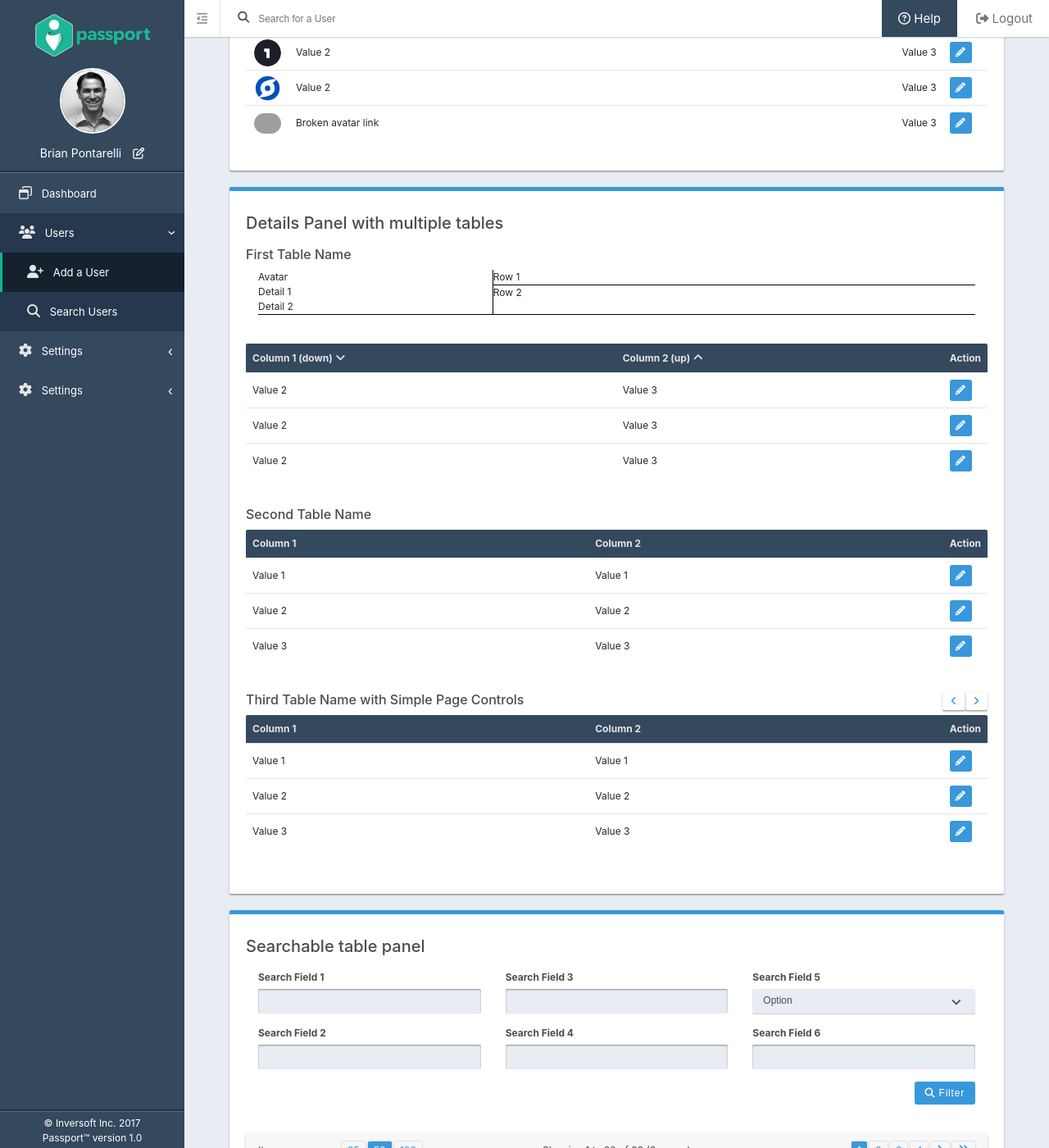
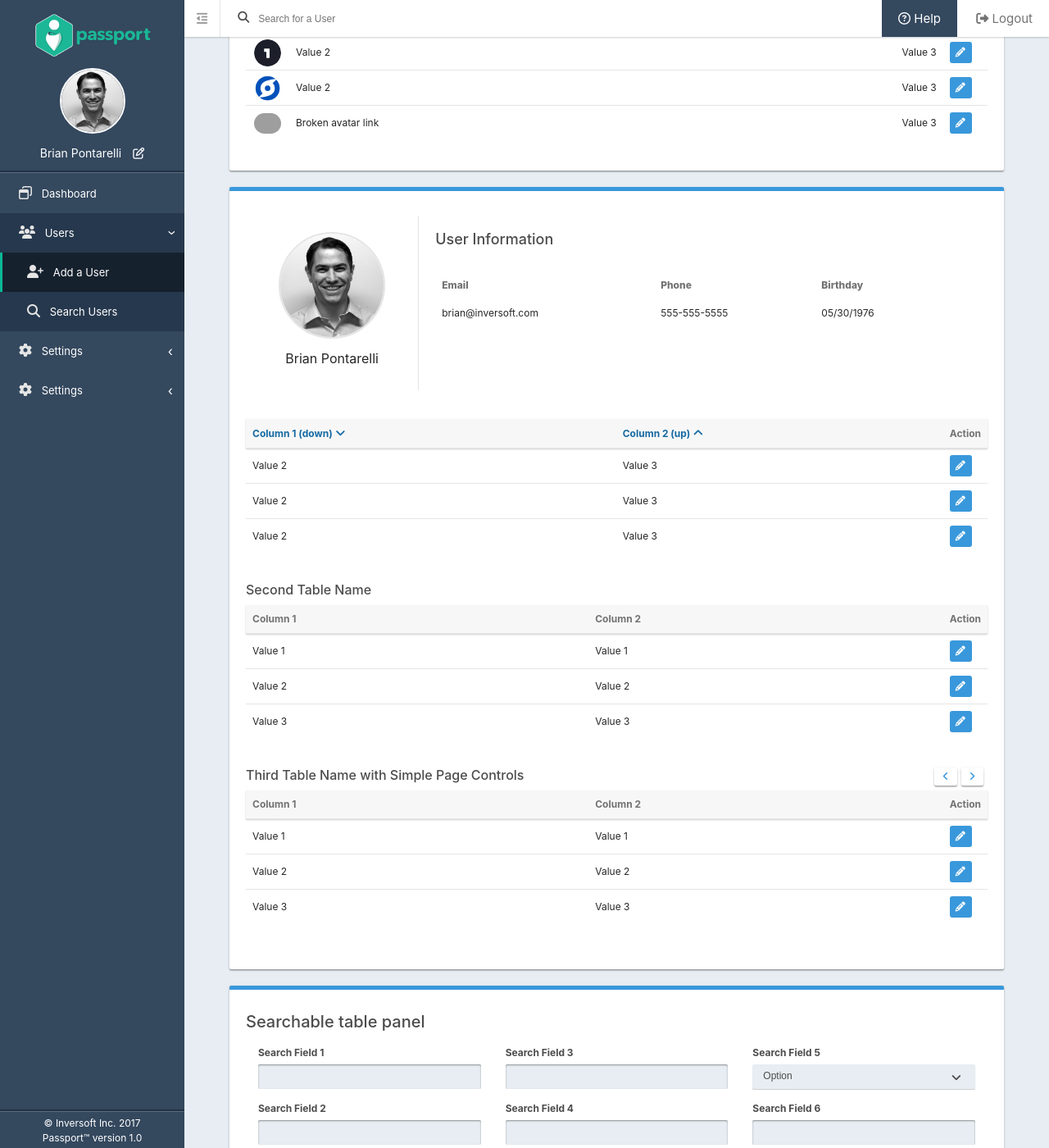
Before and after one commit to FusionAuth/fusionauth-style, a Jekyll site: the page built from index.md, in a window 1280 px wide and 1400 px high, scrolled down 7325 px. Shown: the whole window at 82% size. Built offline with Jekyll 4.4.1, drawn with Linux system fonts in a browser that asks for light colours; nearby versions of some CDN libraries; grey boxes are pictures that could not be loaded.

Commit message:
User Details

```diff
--- a/_layouts/default.html
+++ b/_layouts/default.html
@@ -1216,24 +1216,39 @@
       <div class="row">
         <div class="col-xs">
           <div class="panel">
-            <h2>Details Panel with multiple tables</h2>
             <main>
-              <header><h3>First Table Name</h3></header>
-
-              <div class="row push-bottom">
-                <div class="col-xs-4 tight-right" style="border-right: 1px solid black; border-bottom: 1px solid black;">
-                  <div>Avatar</div>
-                  <div>Detail 1</div>
-                  <div>Detail 2</div>
-                </div>
-                <div class="col-xs-8 tight-left" style="border-bottom: 1px solid black;">
-                  <div style="border-bottom: 1px solid black;"> Row 1</div>
-                  <div> Row 2</div>
+              <div class="row push-bottom user-details">
+                <div class="col-xs-3 tight-left tight-right">
+                  <div class="avatar">
+                    <div><img src="images/avatar.jpg" class="profile"/></div>
+                    <div>Brian Pontarelli</div>
+                  </div>
+                </div>
+                <div class="col-xs-9 tight-left">
+                  <h3>User Information</h3>
+                  <div>
+                    <table>
+                      <thead>
+                      <tr>
+                        <th>Email</th>
+                        <th>Phone</th>
+                        <th>Birthday</th>
+                      </tr>
+                      </thead>
+                      <tbody>
+                      <tr>
+                        <td>brian@inversoft.com</td>
+                        <td>555-555-5555</td>
+                        <td>05/30/1976</td>
+                      </tr>
+                      </tbody>
+                    </table>
+                  </div>
                 </div>
               </div>
 
               <table class="push-bottom">
-                <thead class="solid-header">
+                <thead class="light-header">
                 <tr>
                   <th class="sort-down"><a href="#">Column 1 (down)</a></th>
                   <th class="sort-up"><a href="#">Column 2 (up)</a></th>
@@ -1261,7 +1276,7 @@
 
               <header><h3>Second Table Name</h3></header>
               <table class="push-bottom">
-                <thead class="solid-header">
+                <thead class="light-header">
                 <tr>
                   <th>Column 1</th>
                   <th >Column 2</th>
@@ -1300,7 +1315,7 @@
               </header>
 
               <table class="push-bottom">
-                <thead class="solid-header">
+                <thead class="light-header">
                 <tr>
                   <th>Column 1</th>
                   <th >Column 2</th>
--- a/_sass/inversoft-style.scss
+++ b/_sass/inversoft-style.scss
@@ -25,4 +25,5 @@
 @import 'tabs';
 @import 'tooltip';
 @import 'typography';
+@import 'user-details';
 @import 'variables';
--- a/_sass/tables.scss
+++ b/_sass/tables.scss
@@ -16,43 +16,6 @@ table {
   width: 100%;
 
   thead {
-
-    &.solid-header {
-      background-color: $table-header-background-color;
-      color: $table-header-light-color;
-
-      a {
-        color: $table-header-light-color;
-
-        :after {
-          color: $table-header-light-color;
-        }
-      }
-
-      tr {
-
-        th {
-          color: $table-header-light-color;
-
-          &:first-of-type {
-            border-bottom-left-radius: 2px;
-            border-top-left-radius: 2px;
-          }
-
-          &:last-of-type {
-            border-bottom-right-radius: 2px;
-            border-top-right-radius: 2px;
-          }
-
-          &.sort-down,
-          &.sort-up {
-            &:after {
-              color: $table-header-light-color;
-            }
-          }
-        }
-      }
-    }
 
     tr {
       border-bottom: 1px solid $table-border-color;
@@ -306,7 +269,6 @@ table {
 }
 
 .simple-pagination {
-
   position: relative;
 
   :first-child {
@@ -321,7 +283,7 @@ table {
       box-shadow: $table-pagination-box-shadow;
       color: $table-pagination-link-color;
       display: inline-block;
-      margin-right: 0;
+      margin-right: 5px;
       padding: 5px 10px;
       text-decoration: none;
 
@@ -337,7 +299,4 @@ table {
       }
     }
   }
-
-
-
 }
--- /dev/null
+++ b/_sass/user-details.scss
@@ -0,0 +1,82 @@
+/*
+ * Copyright (c) 2017, Inversoft Inc., All Rights Reserved
+ */
+
+@import 'mixins';
+@import 'variables';
+
+.user-details {
+  .avatar {
+    text-align: center;
+
+    > div:first-of-type {
+      margin: 0 auto;
+      max-height: 150px;
+      max-width: 150px;
+      padding: 10px;
+
+      img {
+        border: 2px solid $table-border-color;
+        border-radius: 120px;
+        width: 100%;
+      }
+    }
+
+    div {
+      font-size: 16px;
+      padding: 5px 0;
+    }
+  }
+
+  > div {
+    padding: 10px 0 25px;
+  }
+
+  > div:first-of-type {
+    border-right: 1px solid $table-border-color;
+  }
+
+  > div:last-of-type {
+    h3 {
+      font-size: 18px;
+      padding: 10px 0 10px 20px;
+    }
+
+    table {
+      thead {
+        tr {
+          border: none;
+
+          th {
+            font-weight: 800;
+          }
+        }
+      }
+    }
+
+    > div {
+      padding: 20px;
+    }
+  }
+}
+
+table {
+  thead.light-header {
+    background-color: $table-pagination-hover-color;
+    box-shadow: $fixed-box-shadow;
+
+    tr {
+      th {
+        &:first-of-type {
+          border-bottom-left-radius: 2px;
+          border-top-left-radius: 2px;
+        }
+
+        &:last-of-type {
+          border-bottom-right-radius: 2px;
+          border-top-right-radius: 2px;
+        }
+      }
+    }
+  }
+}
```
